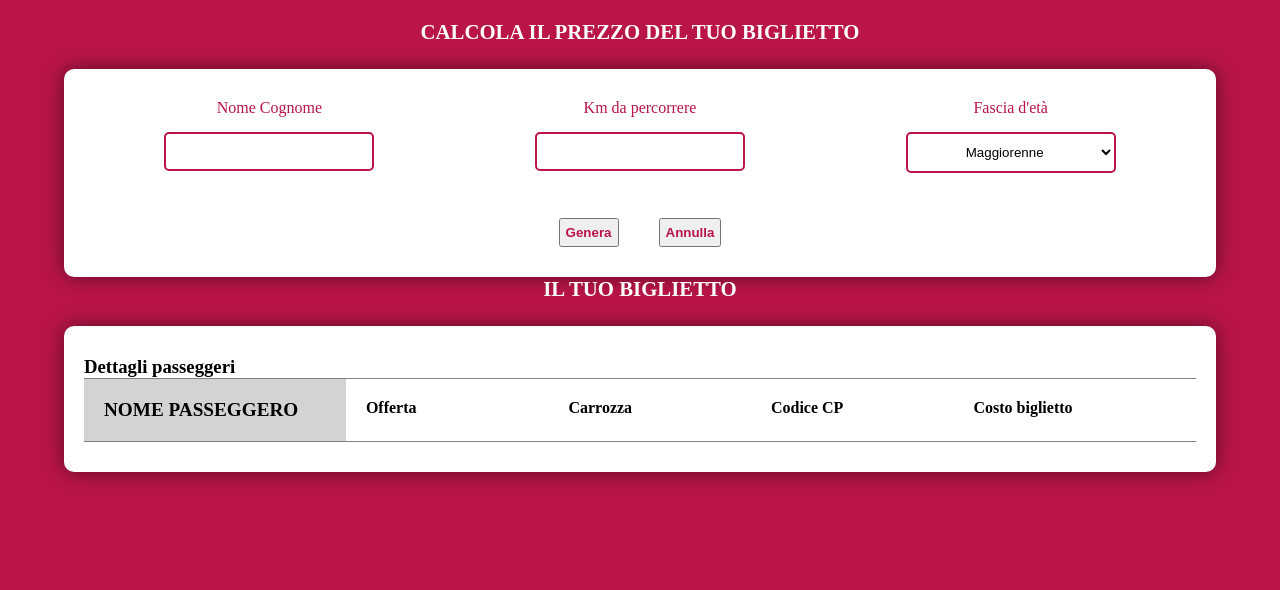
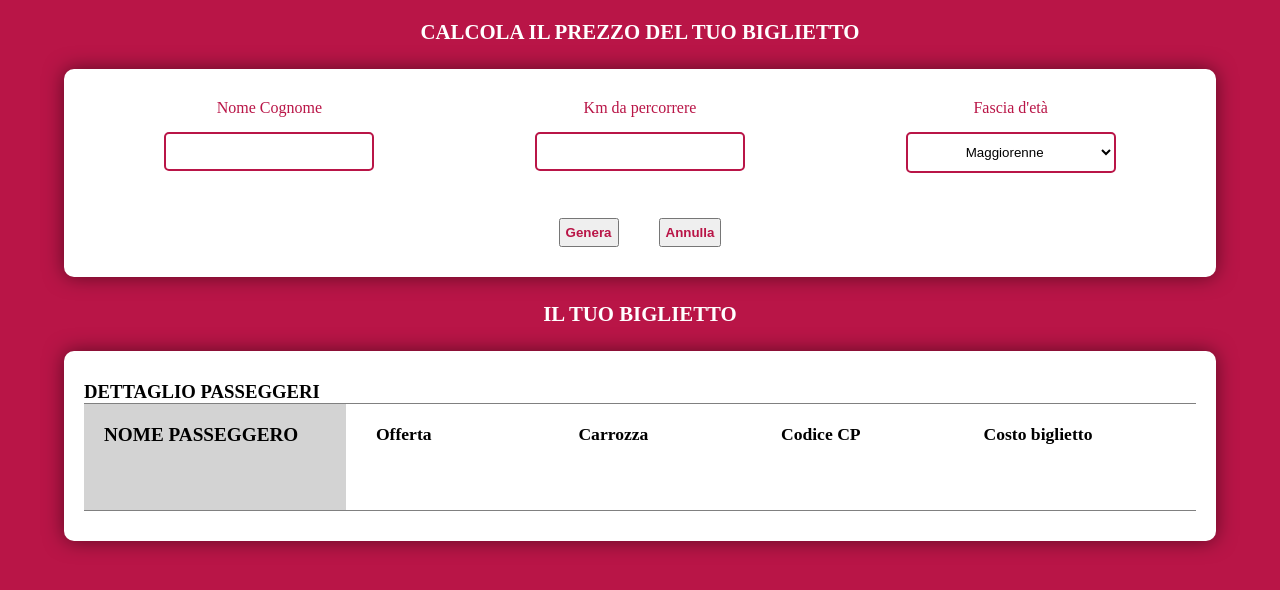
Before and after one commit to massimilianosabatino/js-biglietto-treno-form, a plain HTML site: page index.html in a window 1280 px wide. Drawn offline with Linux system fonts and the light colour scheme.

Commit message:
style ticket details

```diff
--- a/css/style.css
+++ b/css/style.css
@@ -110,6 +110,14 @@ button {
 /*
 *  Card form details
 */
+h2 {
+    margin-top: 25px;
+}
+
+h3 {
+    text-transform: uppercase;
+}
+
 #ticket-details > .row > .col:first-child {
     background-color: lightgray;
 }
@@ -120,6 +128,15 @@ button {
     border-bottom: 1px solid gray;
 }
 
+#ticket-details > .row > .col > .row > .col {
+    margin-bottom: 20px;
+}
+.heading {
+    margin-top: 5px;
+    font-size: 1.1rem;
+    font-weight: bold;
+}
+
 h4 {
     font-size: bold;
 }
@@ -127,6 +144,11 @@ h4 {
 #ticket-details > .row > .col:first-child h4 {
     font-size: 1.2rem;
     text-transform: uppercase;
+}
+
+#ticket-details > .row > :not(.col:first-child) h4 {
+    margin-bottom: 15px;
+    font-size: 1.1rem;
 }
 
 .hide {
@@ -153,4 +175,19 @@ h4 {
     #ticket-details > .row > .col:first-child {
         width: 30%;
     }
+
+    #ticket-details > .row > :not(.col:first-child) h4 {
+        margin-bottom: 45px;
+    }
+
+    #ticket-details > .row > .col > .row > .col {
+        margin-bottom: 0;
+    }
 }
+
+@media screen and (min-width: 856px) {
+#ticket-details > .row > .col > .row > .col {
+    margin-bottom: 0;
+    padding: 0 10px;
+    }
+}
--- a/index.html
+++ b/index.html
@@ -44,11 +44,11 @@
         <div id="control" class="hide show">
             <h2>Il tuo biglietto</h2>
             <div id="ticket-details" class="card rounded">
-                <h3>Dettagli passeggeri</h3>
+                <h3>Dettaglio passeggeri</h3>
                 <div class="row">
                     <div class="col">
                         <h4>Nome passeggero</h4>
-                        <div id="user-name-ticket"></div>
+                        <div id="user-name-ticket" class="heading"></div>
                     </div>
                     <div class="col">
                         <div class="row">
--- a/js/main.js
+++ b/js/main.js
@@ -34,6 +34,7 @@ inputButton.addEventListener('click',
         //controllo sui campi - funziona solo su uno e non entrambi
         if ((userName == "") && (kmUser.length == 0))  {
             alert('Devi compilare i campi');
+            return false;
         }
         ageUser = document.getElementById('age').value;
         //inserimento valori base
```
